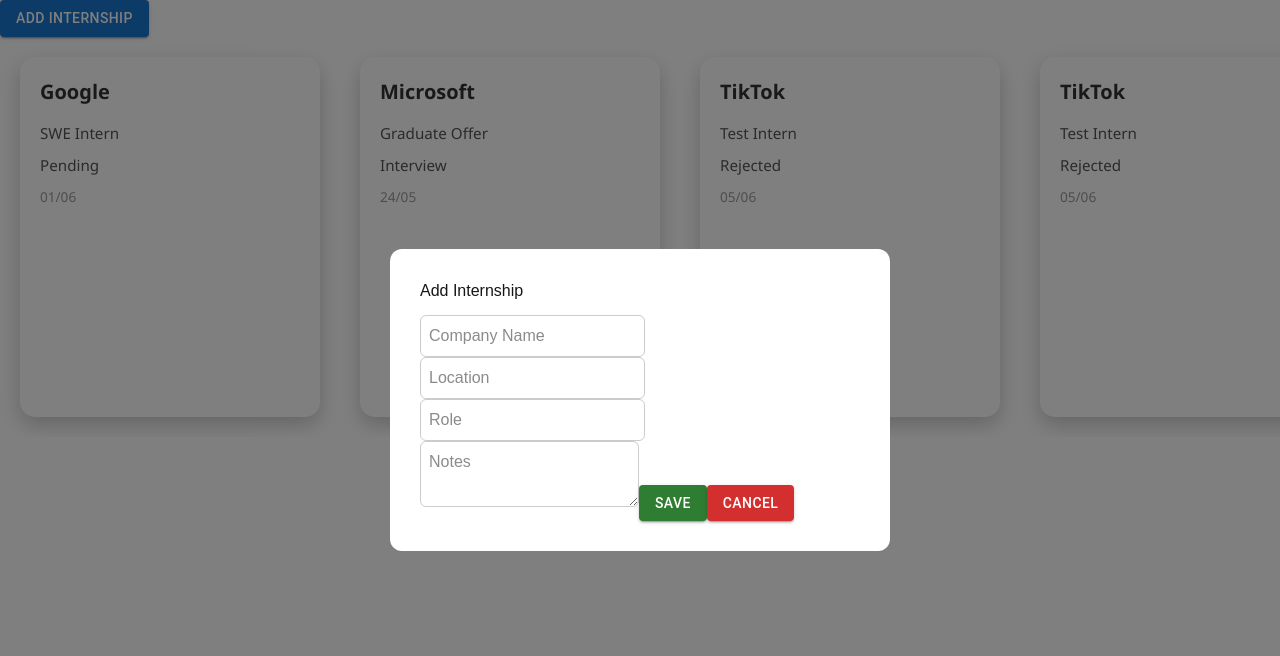
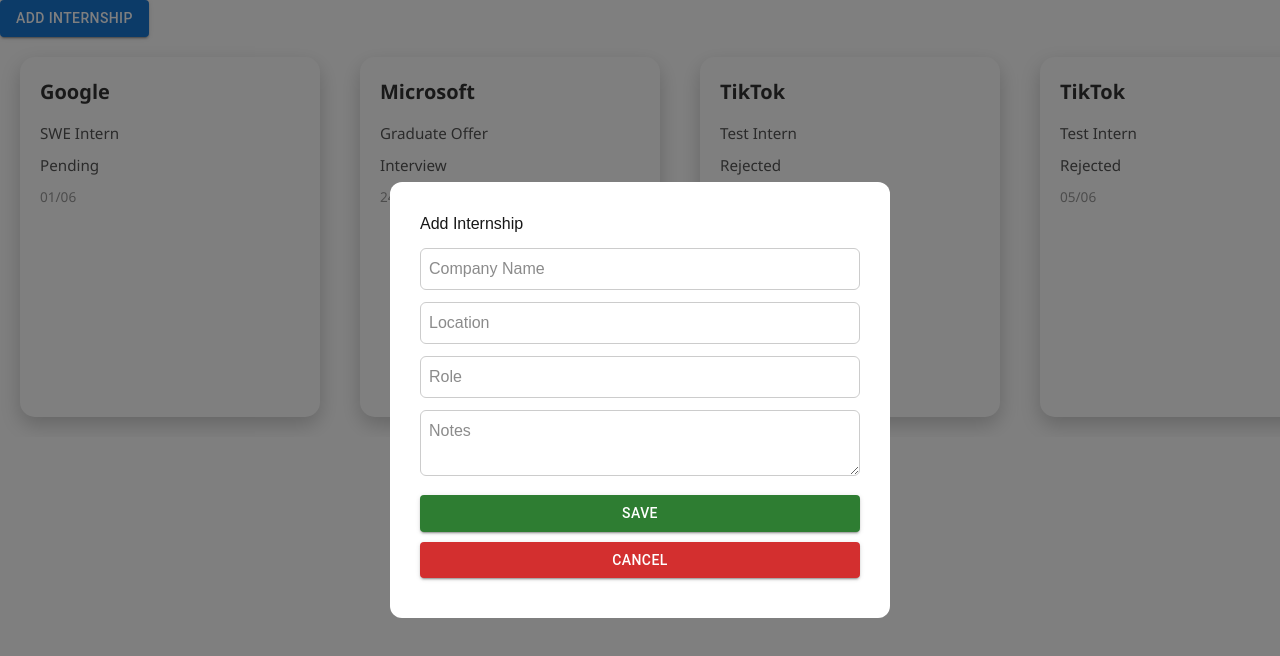
Before and after one commit to Damien-Chim/ApplierDash, a Next.js app: page / in a window 1280 px wide. Both pictures are taken after a click on the button "ADD INTERNSHIP". Shown: the top 656 px of the page. Built offline with nearby package versions, Linux system fonts and the light colour scheme.

Commit message:
Fixed formatting in form

```diff
--- /dev/null
+++ b/components/Modal.css
@@ -0,0 +1,4 @@
+.mui-button {
+    width: 100% !important;
+    margin-bottom: 10px !important;
+}
--- a/components/Modal.tsx
+++ b/components/Modal.tsx
@@ -3,6 +3,7 @@
 import SuccessNotification from "./SuccessNotification";
 import { useState } from "react";
 import { Button } from "@mui/material";
+import './Modal.css';
 
 type ModalProps = {
     isOpen: boolean
@@ -26,7 +27,6 @@
         const role = formData.get("role");
         const notes = formData.get("notes");
 
-        console.log("F");
         setShowSuccessNotification(true)
         closeModal()
 
@@ -46,15 +46,17 @@
             <div style={modalStyle} onClick={(e) => e.stopPropagation()}>
                 <h2>Add Internship</h2>
                 <form action={handleSubmit}>
-                    <input name="companyName" placeholder="Company Name" style={inputStyle} />
-                    <input name="location" placeholder="Location" style={inputStyle} />
-                    <input name="role" placeholder="Role" style={inputStyle} />
-                    <textarea name="notes" placeholder="Notes" style={inputStyle} />
 
+                    <input className="w-full mb-3" name="companyName" placeholder="Company Name" style={inputStyle} />
 
+                    <input className="w-full mb-3" name="location" placeholder="Location" style={inputStyle} />
 
-                    <Button type="submit" variant="contained" color="success">Save</Button>
-                    <Button variant="contained" color="error" onClick={closeModal}>Cancel</Button>
+                    <input className="w-full mb-3" name="role" placeholder="Role" style={inputStyle} />
+
+                    <textarea className="w-full mb-3" name="notes" placeholder="Notes" style={inputStyle} />
+
+                    <Button className="mui-button" type="submit" variant="contained" color="success">Save</Button>
+                    <Button className="mui-button" variant="contained" color="error" onClick={closeModal}>Cancel</Button>
                 </form>
             </div>
         </div>
```
